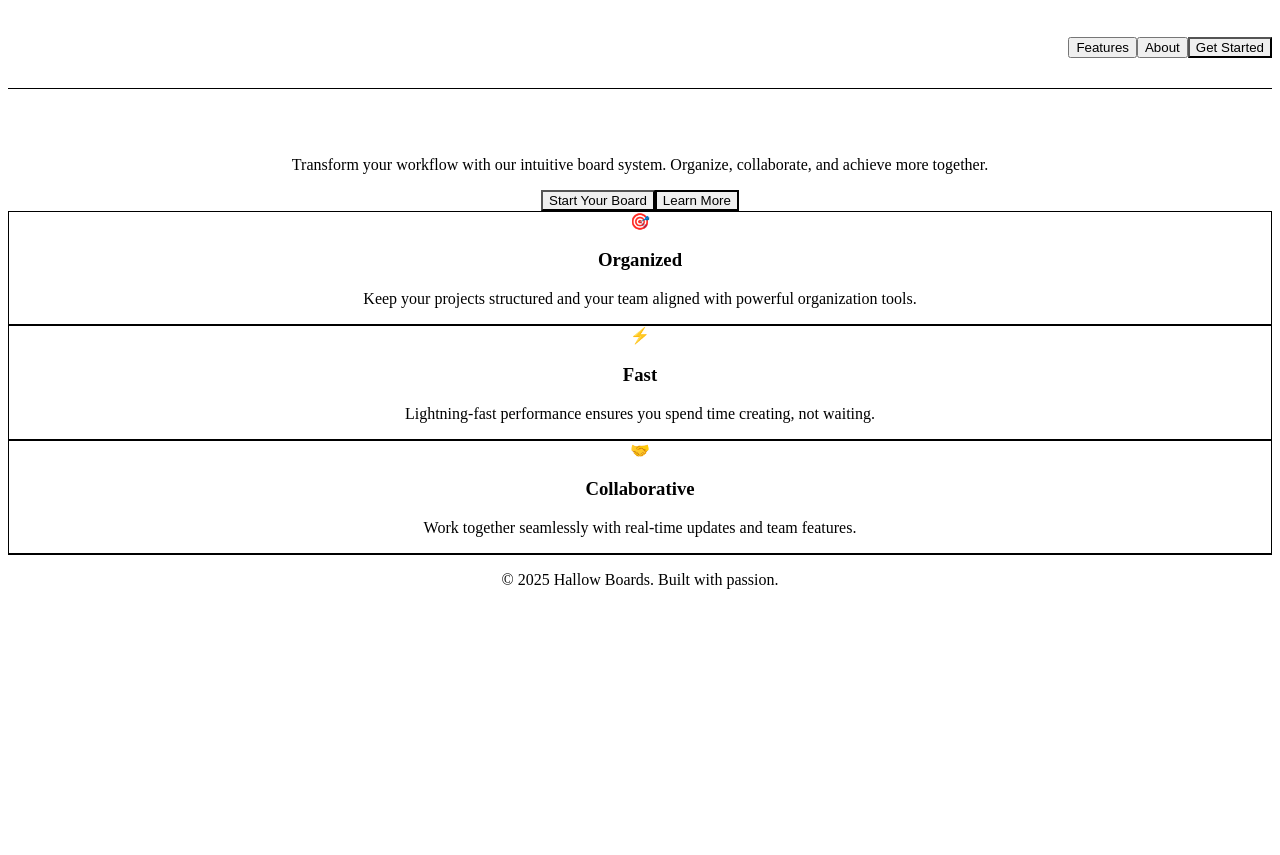
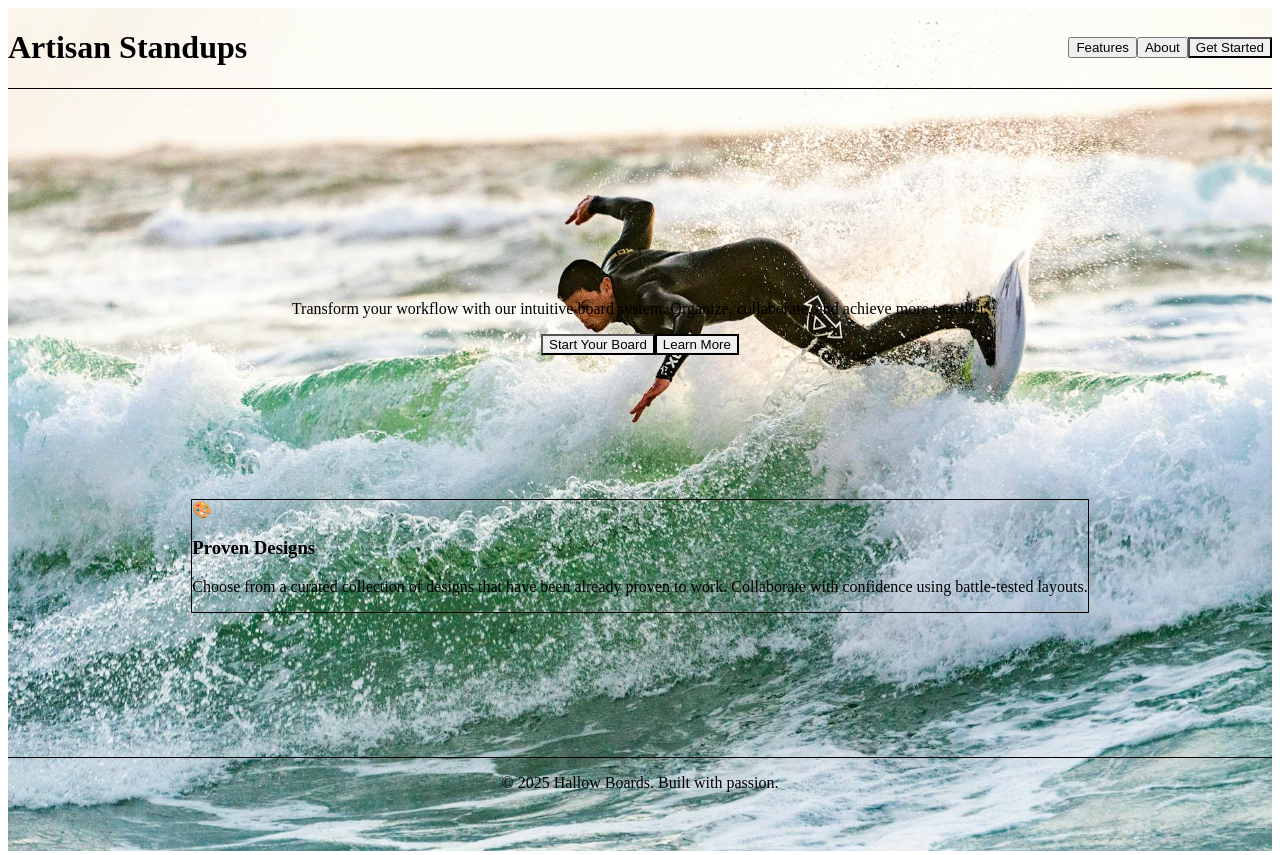
Before and after one commit to ChrisForti/hallow-boards, a React (Vite) app: page / in a window 1280 px wide. Before the commit the page ends 816 px from the top, so only its background shows below. Built offline with nearby package versions, Linux system fonts and the light colour scheme.

Commit message:
add front end components

```diff
--- a/src/App.tsx
+++ b/src/App.tsx
@@ -1,85 +1,31 @@
-import './App.css'
+import "./App.css";
+import Header from "./components/Header";
+import MainPage from "./components/mainPage";
+import Footer from "./components/Footer";
 
 function App() {
   return (
-    <div className="min-h-screen bg-gradient-to-br from-slate-900 via-purple-900 to-slate-900">
-      {/* Header */}
-      <header className="border-b border-purple-500/20 backdrop-blur-sm bg-black/20">
-        <div className="container mx-auto px-6 py-4 flex items-center justify-between">
-          <h1 className="text-2xl font-bold text-transparent bg-clip-text bg-gradient-to-r from-purple-400 to-pink-400">
-            Hallow Boards
-          </h1>
-          <nav className="flex gap-6">
-            <button className="text-purple-200 hover:text-purple-400 transition-colors">
-              Features
-            </button>
-            <button className="text-purple-200 hover:text-purple-400 transition-colors">
-              About
-            </button>
-            <button className="px-4 py-2 rounded-lg bg-gradient-to-r from-purple-500 to-pink-500 text-white font-semibold hover:from-purple-600 hover:to-pink-600 transition-all">
-              Get Started
-            </button>
-          </nav>
-        </div>
-      </header>
+    <div className="min-h-screen flex flex-col relative">
+      {/* Background Image */}
+      <div className="absolute inset-0 z-0">
+        <img
+          src="/surf-bg.jpg"
+          alt="Surf background"
+          className="w-full h-full object-cover"
+        />
+        <div className="absolute inset-0 bg-gradient-to-br from-slate-900/80 via-purple-900/70 to-slate-900/80"></div>
+      </div>
 
-      {/* Hero Section */}
-      <main className="container mx-auto px-6 py-20">
-        <div className="text-center max-w-4xl mx-auto">
-          <h2 className="text-6xl font-bold mb-6 text-transparent bg-clip-text bg-gradient-to-r from-purple-400 via-pink-400 to-purple-400 animate-pulse">
-            Welcome to Hallow Boards
-          </h2>
-          <p className="text-xl text-purple-200 mb-12 leading-relaxed">
-            Transform your workflow with our intuitive board system.
-            Organize, collaborate, and achieve more together.
-          </p>
+      {/* Content */}
+      <div className="relative z-10 flex flex-col min-h-screen">
+        <Header />
 
-          <div className="flex gap-4 justify-center mb-20">
-            <button className="px-8 py-4 rounded-xl bg-gradient-to-r from-purple-500 to-pink-500 text-white font-bold text-lg hover:from-purple-600 hover:to-pink-600 transition-all shadow-lg hover:shadow-purple-500/50">
-              Start Your Board
-            </button>
-            <button className="px-8 py-4 rounded-xl border-2 border-purple-500 text-purple-200 font-bold text-lg hover:bg-purple-500/10 transition-all">
-              Learn More
-            </button>
-          </div>
+        <MainPage />
 
-          {/* Feature Cards */}
-          <div className="grid md:grid-cols-3 gap-8 mt-20">
-            <div className="p-8 rounded-2xl bg-gradient-to-br from-purple-900/50 to-pink-900/50 backdrop-blur-sm border border-purple-500/20 hover:border-purple-500/40 transition-all">
-              <div className="text-4xl mb-4">🎯</div>
-              <h3 className="text-2xl font-bold text-purple-100 mb-3">Organized</h3>
-              <p className="text-purple-300">
-                Keep your projects structured and your team aligned with powerful organization tools.
-              </p>
-            </div>
-
-            <div className="p-8 rounded-2xl bg-gradient-to-br from-pink-900/50 to-purple-900/50 backdrop-blur-sm border border-purple-500/20 hover:border-purple-500/40 transition-all">
-              <div className="text-4xl mb-4">⚡</div>
-              <h3 className="text-2xl font-bold text-purple-100 mb-3">Fast</h3>
-              <p className="text-purple-300">
-                Lightning-fast performance ensures you spend time creating, not waiting.
-              </p>
-            </div>
-
-            <div className="p-8 rounded-2xl bg-gradient-to-br from-purple-900/50 to-pink-900/50 backdrop-blur-sm border border-purple-500/20 hover:border-purple-500/40 transition-all">
-              <div className="text-4xl mb-4">🤝</div>
-              <h3 className="text-2xl font-bold text-purple-100 mb-3">Collaborative</h3>
-              <p className="text-purple-300">
-                Work together seamlessly with real-time updates and team features.
-              </p>
-            </div>
-          </div>
-        </div>
-      </main>
-
-      {/* Footer */}
-      <footer className="border-t border-purple-500/20 mt-20">
-        <div className="container mx-auto px-6 py-8 text-center text-purple-400">
-          <p>© 2025 Hallow Boards. Built with passion.</p>
-        </div>
-      </footer>
+        <Footer />
+      </div>
     </div>
-  )
+  );
 }
 
-export default App
+export default App;
--- /dev/null
+++ b/src/components/Footer.tsx
@@ -0,0 +1,11 @@
+function Footer() {
+  return (
+    <footer className="border-t border-purple-500/20 backdrop-blur-sm bg-black/20">
+      <div className="container mx-auto px-6 py-8 text-center text-purple-400">
+        <p>© 2025 Hallow Boards. Built with passion.</p>
+      </div>
+    </footer>
+  );
+}
+
+export default Footer;
--- /dev/null
+++ b/src/components/Header.tsx
@@ -0,0 +1,24 @@
+function Header() {
+  return (
+    <header className="border-b border-purple-500/20 backdrop-blur-sm bg-black/20">
+      <div className="container mx-auto px-6 py-4 flex items-center justify-between">
+        <h1 className="text-2xl font-bold text-black">
+          Artisan Standups
+        </h1>
+        <nav className="flex gap-6">
+          <button className="text-black hover:text-gray-700 transition-colors">
+            Features
+          </button>
+          <button className="text-black hover:text-gray-700 transition-colors">
+            About
+          </button>
+          <button className="px-4 py-2 rounded-lg bg-gradient-to-r from-purple-500 to-pink-500 text-white font-semibold hover:from-purple-600 hover:to-pink-600 transition-all">
+            Get Started
+          </button>
+        </nav>
+      </div>
+    </header>
+  );
+}
+
+export default Header;
--- /dev/null
+++ b/src/components/MainPage.tsx
@@ -0,0 +1,42 @@
+function MainPage() {
+  return (
+    <main className="flex-grow flex flex-col justify-evenly container mx-auto px-6 py-12">
+      {/* Hero Section */}
+      <div className="text-center max-w-4xl mx-auto">
+        <h2 className="text-6xl font-bold mb-6 text-transparent bg-clip-text bg-gradient-to-r from-purple-400 via-pink-400 to-purple-400 animate-pulse">
+          Welcome to Hallow Boards
+        </h2>
+        <p className="text-xl text-purple-200 mb-12 leading-relaxed">
+          Transform your workflow with our intuitive board system. Organize,
+          collaborate, and achieve more together.
+        </p>
+
+        <div className="flex gap-4 justify-center">
+          <button className="px-8 py-4 rounded-xl bg-gradient-to-r from-purple-500 to-pink-500 text-white font-bold text-lg hover:from-purple-600 hover:to-pink-600 transition-all shadow-lg hover:shadow-purple-500/50">
+            Start Your Board
+          </button>
+          <button className="px-8 py-4 rounded-xl border-2 border-purple-500 text-purple-200 font-bold text-lg hover:bg-purple-500/10 transition-all">
+            Learn More
+          </button>
+        </div>
+      </div>
+
+      {/* Feature Card */}
+      <div className="flex justify-center">
+        <div className="p-8 rounded-2xl bg-gradient-to-br from-purple-900/70 to-pink-900/70 backdrop-blur-md border border-purple-500/30 hover:border-purple-500/50 transition-all max-w-md">
+          <div className="text-4xl mb-4">🎨</div>
+          <h3 className="text-2xl font-bold text-purple-100 mb-3">
+            Proven Designs
+          </h3>
+          <p className="text-purple-300">
+            Choose from a curated collection of designs that have been already
+            proven to work. Collaborate with confidence using battle-tested
+            layouts.
+          </p>
+        </div>
+      </div>
+    </main>
+  );
+}
+
+export default MainPage;
```
Also changed, not shown: public/surf-bg.jpg (added).
